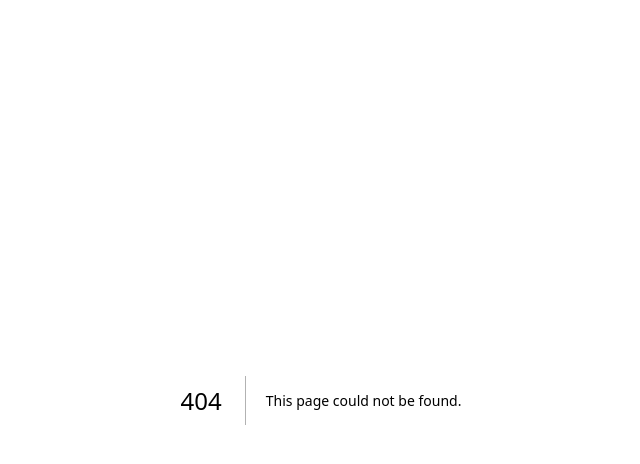
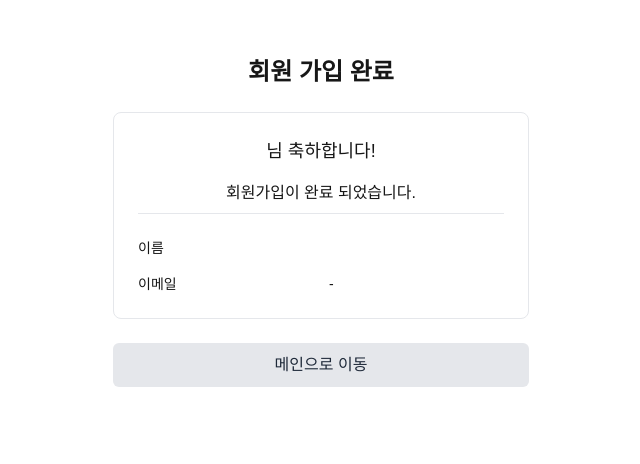
Before and after one commit to getsoss/store-frontend, a Next.js app: page /signup-done in a window 1280 px wide. Before the commit this address had no page. Shown: the top 464 px of the page, without its empty margins (319-959 px from the left). Built offline with nearby package versions, Linux system fonts and the light colour scheme.

Commit message:
[Feat] 회원가입시 세션 스토리지를 사용한 유저 정보를 함께 출력

```diff
--- /dev/null
+++ b/app/(pages)/signup-done/page.tsx
@@ -0,0 +1,57 @@
+"use client";
+
+import { useEffect, useState } from "react";
+import { useRouter } from "next/navigation";
+
+export default function SignupDonePage() {
+  const router = useRouter();
+
+  const [userInfo, setUserInfo] = useState<{
+    id?: string;
+    email?: string;
+    name?: string;
+  }>({});
+
+  useEffect(() => {
+    try {
+      const raw = sessionStorage.getItem("signupResult");
+      if (raw) {
+        const parsed = JSON.parse(raw);
+        setUserInfo(parsed);
+        sessionStorage.removeItem("signupResult");
+      }
+    } catch {}
+  }, []);
+
+  return (
+    <main className="mx-auto max-w-md p-4 mt-10">
+      <h1 className="text-2xl font-bold mb-6 text-center">회원 가입 완료</h1>
+
+      {/* Main Content Box */}
+      <div className="bg-white border border-gray-200 rounded-lg p-6 mb-6">
+        <p className="text-center text-lg mb-4">
+          {userInfo.name}님 축하합니다!
+        </p>
+        <p className="text-center mb-2">회원가입이 완료 되었습니다.</p>
+
+        <hr className="border-gray-200 mb-6" />
+
+        {/* User Information */}
+        <div className="grid grid-cols-2 gap-4 text-sm">
+          <div className="font-medium">이름</div>
+          <div>{userInfo.name}</div>
+          <div className="font-medium">이메일</div>
+          <div>{userInfo.email || "-"}</div>
+        </div>
+      </div>
+
+      {/* Go to Main Button */}
+      <button
+        onClick={() => router.push("/")}
+        className="w-full px-3.5 py-2.5 rounded-md bg-gray-200 text-gray-800 hover:bg-gray-300 transition-colors"
+      >
+        메인으로 이동
+      </button>
+    </main>
+  );
+}
--- a/app/signup/page.tsx
+++ b/app/(pages)/signup/page.tsx
@@ -1,6 +1,7 @@
 "use client";
 
 import { useState } from "react";
+import { useRouter } from "next/navigation";
 
 export default function SignupPage() {
   const [form, setForm] = useState({
@@ -13,6 +14,7 @@ export default function SignupPage() {
   const [loading, setLoading] = useState(false);
   const [message, setMessage] = useState<string | null>(null);
   const [error, setError] = useState<string | null>(null);
+  const router = useRouter();
 
   const onChange = (
     e: React.ChangeEvent<HTMLInputElement | HTMLTextAreaElement>
@@ -47,8 +49,18 @@ export default function SignupPage() {
         );
       }
 
-      setMessage(data.message || "회원가입이 완료되었습니다.");
-      setForm({ email: "", name: "", phone: "", address: "", password: "" });
+      try {
+        sessionStorage.setItem(
+          "signupResult",
+          JSON.stringify({
+            id: data?.id ?? "",
+            email: form.email,
+            name: form.name,
+          })
+        );
+      } catch {}
+
+      router.push(`/signup-done`);
     } catch (err: any) {
       setError(err?.message ?? "회원가입 중 오류가 발생했습니다.");
     } finally {
--- a/app/page.tsx
+++ b/app/page.tsx
@@ -54,7 +54,7 @@ export default function Home() {
       <footer className="border-t border-black mt-32">
         <div className="max-w-6xl mx-auto px-6 py-12">
           <div className="flex justify-between items-center text-sm">
-            <p className="font-light">&copy; 2024 STORE</p>
+            <p className="font-light">&copy; 2025 STORE</p>
             <div className="flex space-x-6">
               <Link href="/about" className="hover:underline">
                 ABOUT
```
